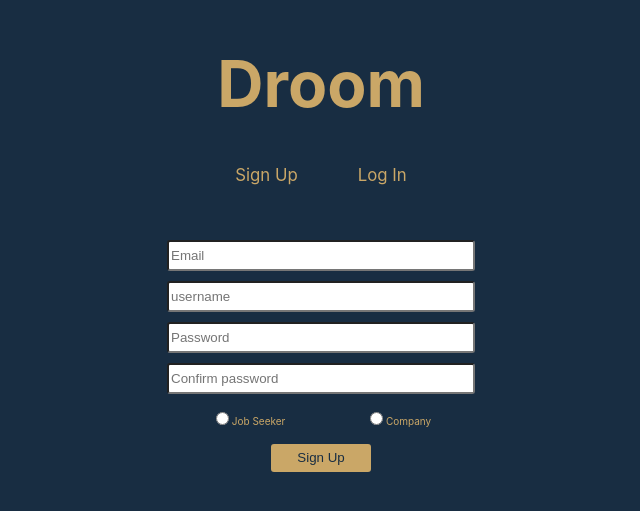
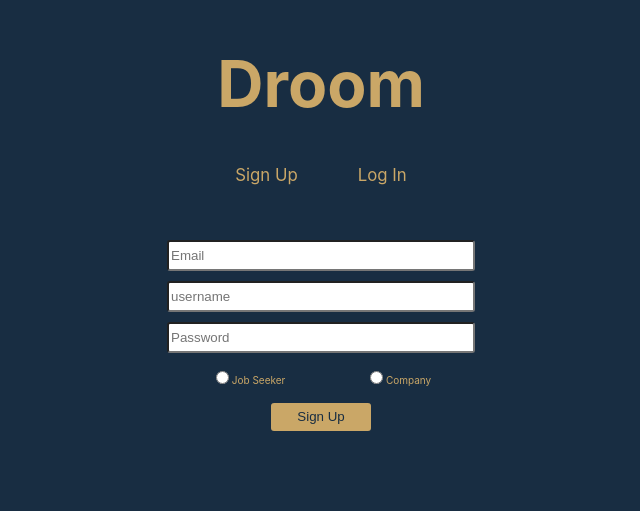
Before and after one commit to Build-Week-Droom-1/Front-End, a React (Create React App) app: page / in a window 1280 px wide. Shown: the part 105-616 px from the top of the page, without its empty margins (319-959 px from the left). Built offline with nearby package versions, Linux system fonts and the light colour scheme.

Commit message:
hooked up endpoints

```diff
--- a/src/App.js
+++ b/src/App.js
@@ -1,4 +1,3 @@
-
 import React from "react";
 import "./App.css";
 import SignUpForm from "./components/onboarding/SignUpForm";
@@ -20,29 +19,12 @@ function App() {
   return (
     <Router>
       <div className="App">
-        <Route exact path="/">
-          <Title />
-          <Navigation />
-          <SignUpForm />
-        </Route>
-        <Route exact path="/signup">
-          <Title />
-          <Navigation />
-          <SignUpForm />
-        </Route>
-        <Route path="/signup/job-seeker">
-          <Title />
-          <JobSeekerInfo />
-        </Route>
-        <Route path="/signup/company">
-          <Title />
-          <CompanyInfo />
-        </Route>
-        <Route path="/login">
-          <Title />
-          <Navigation />
-          <LogInForm />
-        </Route>
+        <Route exact path="/" component={SignUpForm} />
+        <Route exact path="/signup" component={SignUpForm} />
+        <Route path="/signup/job-seeker" component={JobSeekerInfo} />
+        <Route path="/signup/company" component={CompanyInfo} />
+        <Route path="/login" component={LogInForm} />
+
         <Route path="/company-profile" component={CompanyDashboard} />
         <Route path="/jobseeker-profile" component={JobSeekerDashboard} />
       </div>
--- a/src/components/onboarding/CompanyInfo.js
+++ b/src/components/onboarding/CompanyInfo.js
@@ -2,6 +2,7 @@ import React from "react";
 import { useForm } from "react-hook-form";
 import styled from "styled-components";
 import axiosWithAuth from "../utils/axiosWithAuth";
+import Title from "./Title";
 
 const StyledForm = styled.form`
   display: flex;
@@ -53,6 +54,8 @@ export default function CompanyInfo(props) {
   };
 
   return (
+    <div>
+      <Title />
       <StyledForm onSubmit={handleSubmit(onSubmit)}>
         <StyledInput
           type="text"
@@ -82,5 +85,6 @@ export default function CompanyInfo(props) {
         {errors.mission && "mission is required"}
         <StyledSubmit type="submit" />
       </StyledForm>
+    </div>
   );
 }
--- a/src/components/onboarding/JobSeekerInfo.js
+++ b/src/components/onboarding/JobSeekerInfo.js
@@ -2,6 +2,7 @@ import React from "react";
 import { useForm } from "react-hook-form";
 import styled from "styled-components";
 import axiosWithAuth from "../utils/axiosWithAuth";
+import Title from "./Title";
 
 const StyledForm = styled.form`
   display: flex;
@@ -60,6 +61,8 @@ export default function JobSeekerInfo(props) {
   };
 
   return (
+    <div>
+      <Title />
       <StyledForm onSubmit={handleSubmit(onSubmit)}>
         <StyledInput
           type="text"
@@ -115,5 +118,6 @@ export default function JobSeekerInfo(props) {
 
         <StyledSubmit type="submit" />
       </StyledForm>
+    </div>
   );
 }
--- a/src/components/onboarding/LogInForm.js
+++ b/src/components/onboarding/LogInForm.js
@@ -2,6 +2,8 @@ import React from "react";
 import { useForm } from "react-hook-form";
 import styled from "styled-components";
 import axios from "axios";
+import Title from "./Title";
+import Navigation from "./Navigation";
 
 const StyledForm = styled.form`
   display: flex;
@@ -36,11 +38,11 @@ export default function LogInForm(props) {
     e.preventDefault(); // maybe not necessary?
     console.log(data);
     axios
-      .post("https://reqres.in/api/login", data) //add api endpoint
+      .post("https://droom-project-lambda.herokuapp.com/api/auth/login", data)
       .then(response => {
         console.log("logged in", response.data);
         localStorage.setItem("token", response.data.token); //retreiving token from api
-        props.history.push("/dashboard"); // add path to dashboard
+        props.history.push("/job-seeker/profile"); // need to make it go to company if company
       })
       .catch(err => {
         console.log("login error", err);
@@ -48,6 +50,9 @@ export default function LogInForm(props) {
   };
 
   return (
+    <div>
+      <Title />
+      <Navigation />
       <StyledForm onSubmit={handleSubmit(onSubmit)}>
         <StyledInput
           type="text"
@@ -65,5 +70,6 @@ export default function LogInForm(props) {
         />
         <StyledSubmit type="submit" value="Log In" />
       </StyledForm>
+    </div>
   );
 }
--- a/src/components/onboarding/SignUpForm.js
+++ b/src/components/onboarding/SignUpForm.js
@@ -2,6 +2,8 @@ import React from "react";
 import { useForm } from "react-hook-form";
 import styled from "styled-components";
 import axios from "axios";
+import Title from "./Title";
+import Navigation from "./Navigation";
 
 const StyledForm = styled.form`
   display: flex;
@@ -53,7 +55,7 @@ export default function SignUpForm(props) {
           console.log("success", res);
           // setStatus(res.data);
           //reset form?
-          props.history.push("/register/company");
+          props.history.push("/signup/company");
         })
         .catch(err => console.log(err.response));
     else
@@ -66,12 +68,15 @@ export default function SignUpForm(props) {
           console.log("success", res);
           // setStatus(res.data);
           //reset form?
-          props.history.push("/register/job-seeker");
+          props.history.push("/signup/job-seeker");
         })
-        .catch(err => console.log(err.response));
+        .catch(err => console.log("err", err));
   };
 
   return (
+    <div>
+      <Title />
+      <Navigation />
       <StyledForm onSubmit={handleSubmit(onSubmit)}>
         <StyledInput
           type="text"
@@ -98,7 +103,7 @@ export default function SignUpForm(props) {
           ref={register({ required: true })}
         />
 
-      <StyledInput
+        {/* <StyledInput
         type="password"
         placeholder="Confirm password"
         name="password2"
@@ -108,7 +113,7 @@ export default function SignUpForm(props) {
           }
         })}
       />
-      {errors.password2 && "Passwords must match"}
+      {errors.password2 && "Passwords must match"} */}
 
         <StyledRadioDiv>
           <label>
@@ -134,5 +139,6 @@ export default function SignUpForm(props) {
 
         <StyledSubmit type="submit" value="Sign Up" />
       </StyledForm>
+    </div>
   );
 }
```
Also changed, not shown: 1 other file (tests, documents, lock files or other folders). Lines whose indentation alone changed are shown as unchanged.
